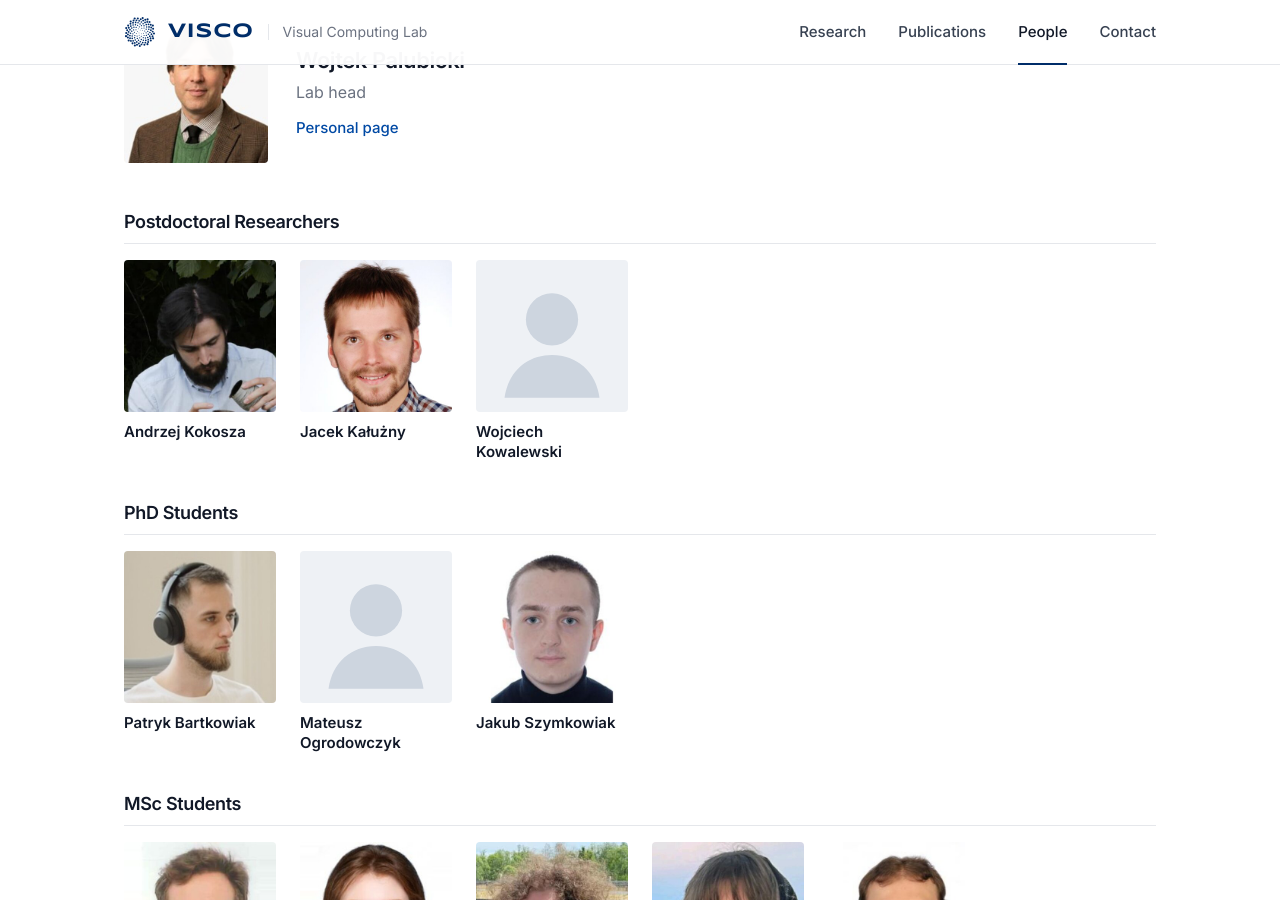
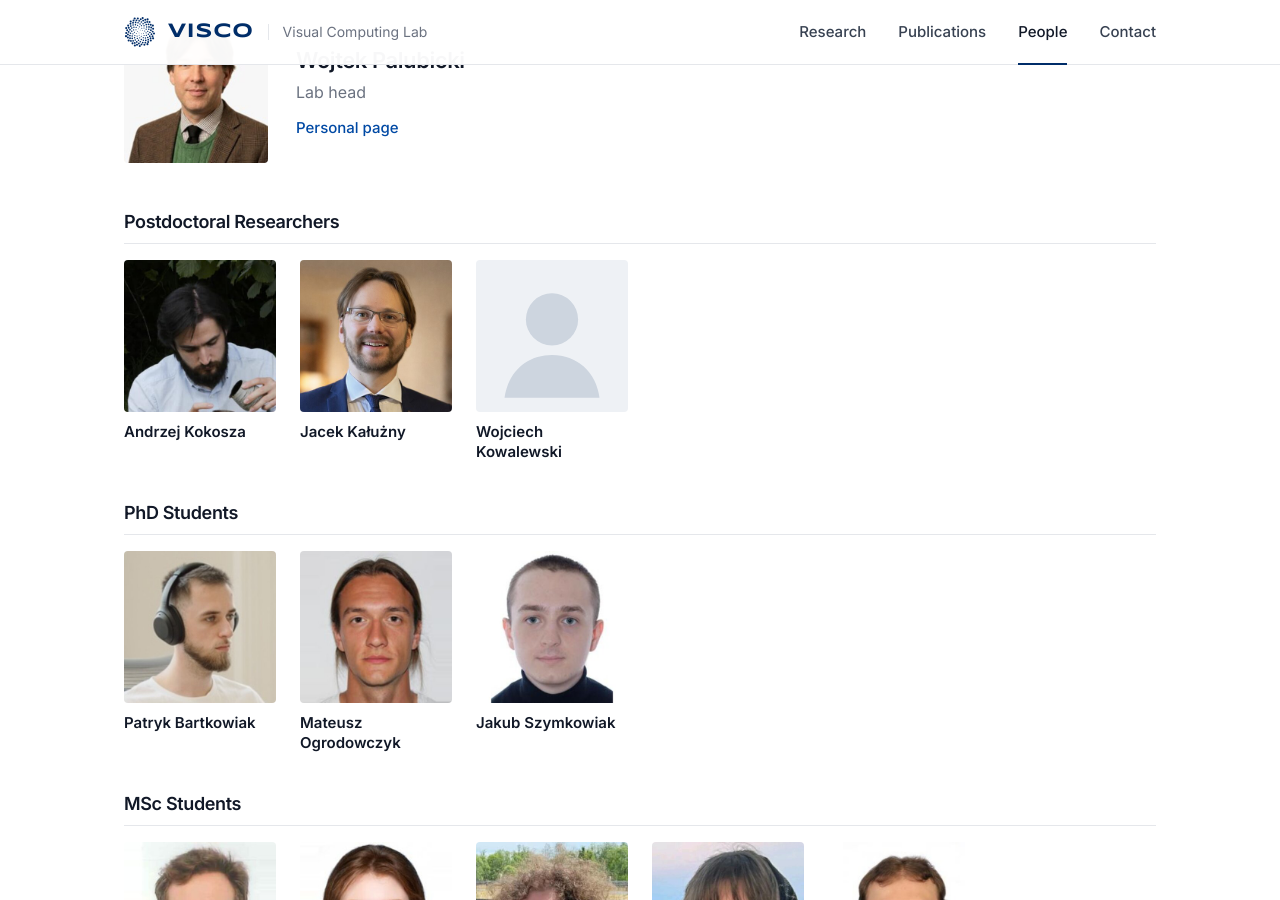
Before and after one commit to VisCoLab/VisCoLab.github.io, a Jekyll site: the page built from people.html, in a window 1280 px wide and 900 px high, scrolled down 317 px. Built offline with Jekyll 4.4.1, drawn with Linux system fonts in a browser that asks for light colours.

Commit message:
People: Kałużny's new photo and Ogrodowczyk's
Kałużny's replacement is a waist-up portrait, cropped to the same
head-and-shoulders square; Ogrodowczyk's passport shot is widened with its
own grey background. Eleven of twelve members now have a photo; Wojciech
Kowalewski still shows the silhouette.

Co-Authored-By: Claude Opus 5.5 <noreply@anthropic.com>

```diff
--- a/_data/people.yml
+++ b/_data/people.yml
@@ -34,7 +34,7 @@ members:
     group: phd
     photo: bartkowiak.jpg
     url: https://patrykbart.faculty.wmi.amu.edu.pl/
-  - { name: Mateusz Ogrodowczyk, group: phd }
+  - { name: Mateusz Ogrodowczyk, group: phd, photo: ogrodowczyk.jpg }
   - { name: Jakub Szymkowiak, group: phd, photo: szymkowiak.jpg }
 
   - { name: Marcin Marlewski, group: msc, photo: marlewski.jpg }
```
Also changed, not shown: images/people/kaluzny.jpg, images/people/ogrodowczyk.jpg (added).
